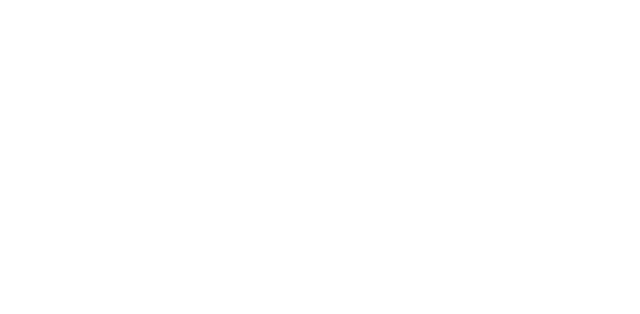
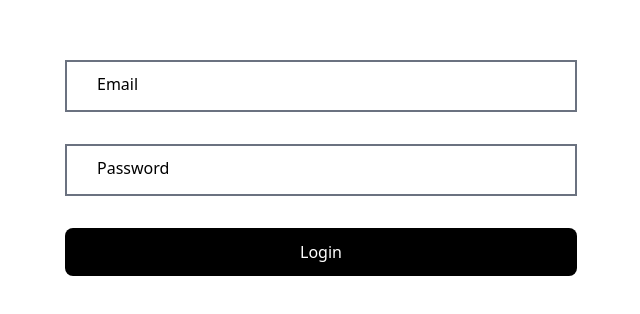
Before and after one commit to casparoneh/shop-app, a Next.js app in the folder frontend/: page /login in a window 1280 px wide. Shown: the part 248-562 px from the top of the page, without its empty margins (319-959 px from the left). Built offline with nearby package versions, Linux system fonts and the light colour scheme.

Commit message:
finishing text input,button,login

```diff
--- a/frontend/src/app/login/page.js
+++ b/frontend/src/app/login/page.js
@@ -1,8 +1,57 @@
+"use client";
+
+import Button from "@/components/Button";
+import TextInput from "@/components/TextInput";
+import { Form, Formik } from "formik";
+import * as Yup from "yup";
+
 const Login = () => {
+  const globalValues = {
+    email: "",
+    password: "",
+  };
+
+  const LoginSchema = Yup.object({
+    email: Yup.string()
+      .email("Invalid email format")
+      .required("Email is required"),
+    password: Yup.string()
+      .required("Password is required")
+      .min(
+        8,
+        "Passwords must contain at least 8 characters, 1 uppercase letter, 1 digit and 1 special character"
+      ),
+  });
+
+  const onSubmit = async (values, onSubmitProps) => {
+    try {
+      console.log("asd");
+      onSubmitProps.resetForm();
+    } catch (error) {
+      console.log("Error:", error);
+    }
+  };
+
   return (
-    <div className="">
+    <div className="max-w-lg mx-auto h-screen  flex justify-center  items-center ">
+      <Formik
+        initialValues={globalValues}
+        validationSchema={LoginSchema}
+        onSubmit={onSubmit}
+        enableReinitialize
+      >
+        {(formik) => {
+          return (
+            <Form className="w-full">
+              <TextInput name="email" placeholder="Email" />
+              <TextInput name="password" placeholder="Password" />
+              <Button title="Login" type="submit" />
 
+            </Form>
+          );
+        }}
+      </Formik>
     </div>
-  )
-}
-export default Login
+  );
+};
+export default Login;
--- a/frontend/src/components/Button.js
+++ b/frontend/src/components/Button.js
@@ -3,7 +3,7 @@
   onClick,
   bg = "bg-black",
   text = "text-white",
-  width = "",
+  width = "w-full",
   type,
 }) => {
   return (
--- /dev/null
+++ b/frontend/src/components/TextError.js
@@ -0,0 +1,4 @@
+const TextErorr = (props) => {
+    return <p className="text-red-700 ">{props.children}</p>;
+  };
+  export default TextErorr;
--- a/frontend/src/components/TextInput.js
+++ b/frontend/src/components/TextInput.js
@@ -1,41 +1,60 @@
-import React, { useState } from "react";
+import React, { useState, useRef } from "react";
+import { Field, ErrorMessage } from "formik";
+import TextErorr from "./TextError";
 
-const TextInput = () => {
-  const [inputValue, setInputValue] = useState("");
+const TextInput = ({ name, placeholder }) => {
   const [isFocused, setIsFocused] = useState(false);
+  const inputRef = useRef(null);
 
+  return (
+    <div className="relative my-8">
+      <Field name={name}>
+        {({ field, form }) => {
           const handleFocus = () => {
             setIsFocused(true);
           };
 
           const handleBlur = () => {
-    setIsFocused(false);
+            form.setFieldTouched(name, true, true); // Set field as touched on blur
+            setIsFocused(!!field.value);
+          };
+
+          const handleLabelClick = () => {
+            if (inputRef.current) {
+              inputRef.current.focus();
+            }
           };
 
           return (
-    <div className="relative mt-10">
+            <>
               <input
+                {...field}
+                ref={inputRef}
                 type="text"
-        value={inputValue}
-        onChange={(e) => setInputValue(e.target.value)}
                 onFocus={handleFocus}
                 onBlur={handleBlur}
-        className={`border-2 ${
+                className={`cursor-pointer border-2 ${
                   isFocused ? "border-gray-600" : "border-gray-500"
-        } focus:outline-none py-2 px-4 w-full flex`}
+                } focus:outline-none py-3 px-4 w-full flex`}
               />
               <label
-        className={`absolute top-2 left-4 ${
-          isFocused || inputValue ? "text-gray-600 -translate-y-3/4 " : ""
+                onClick={handleLabelClick}
+                className={`absolute cursor-pointer top-3 left-4 ${
+                  isFocused || field.value ? "text-gray-600 -translate-y-3/4 " : ""
                 } transition-all duration-300 z-50 bg-white px-4 flex`}
               >
-        Placeholder
+                {placeholder}
               </label>
               {isFocused && (
                 <div
                   className={`absolute top-0 left-4 h-2  bg-white pointer-events-none`}
                 />
               )}
+              <ErrorMessage name={name} component={TextErorr} className="text-red-500 mt-1" />
+            </>
+          );
+        }}
+      </Field>
     </div>
   );
 };
```
Also changed, not shown: frontend/package.json (+6 -4 lines), 1 other file (tests, documents, lock files or other folders). Lines whose indentation alone changed are shown as unchanged.
